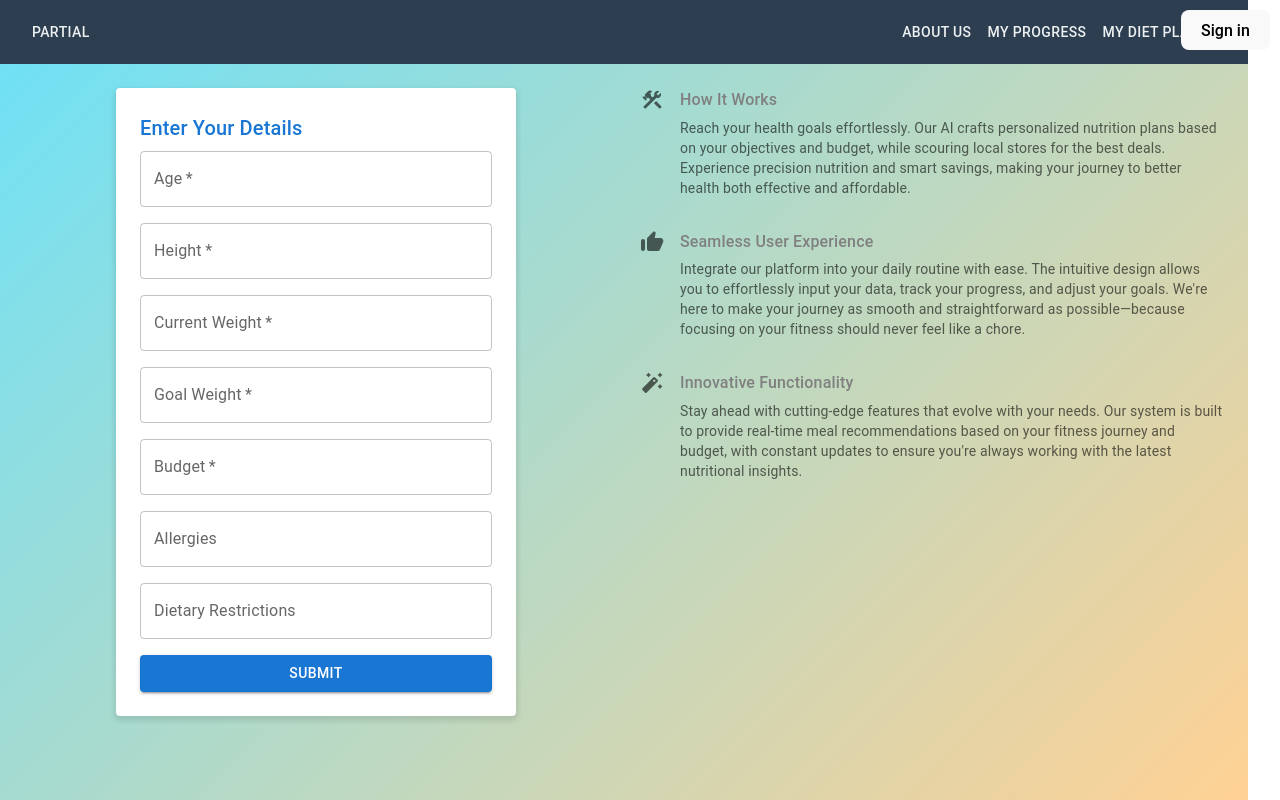
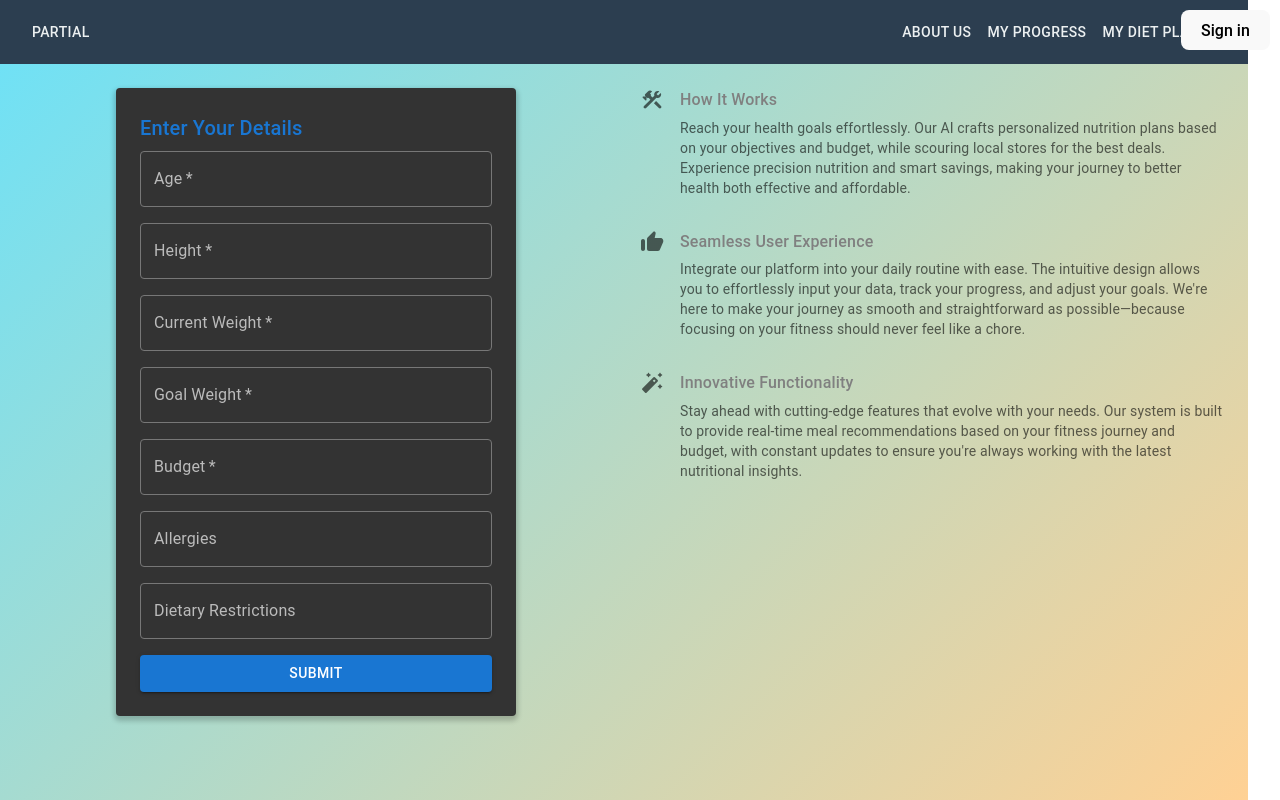
Before and after one commit to gus-droid/PARTIALJOBS, a React (Vite) app in the folder clerk-react/: page / in a window 1280 px wide. Built offline with nearby package versions, Linux system fonts and the light colour scheme; no server answers; the HTML template or start-up script is replaced by a standard one.

Commit message:
Updated Form & MyProgress

```diff
--- a/clerk-react/src/FormPage.tsx
+++ b/clerk-react/src/FormPage.tsx
@@ -7,7 +7,6 @@ import AutoFixHighRoundedIcon from '@mui/icons-material/AutoFixHighRounded';
 import axios from 'axios';
 
 // Our website Information Section
-// TODO: Delete info and add a title and catchprase underneath
 const items = [
     {
         icon: <ConstructionRoundedIcon sx={{ color: 'text.secondary' }} />,
@@ -69,14 +68,13 @@ const FormPage = () => {
         }
       };
 
-
     return (
         <Box sx={{ display: 'flex', flexDirection: 'column', minHeight: '100vh', color: "gray" }}>
             <CssBaseline />
             <AppBar position="static" elevation={0} sx={{ bgcolor: '#2c3e50' }}>
                 <Toolbar>
                     <Typography variant="h6" component="div" sx={{ flexGrow: 1, color: '#ecf0f1' }}>
-                    <Button color="inherit" href="/" sx={{ color: '#ecf0f1' }}>Partial</Button>
+                        <Button color="inherit" href="/" sx={{ color: '#ecf0f1' }}>Partial</Button>
                     </Typography>
                     <Box sx={{ mr: 2 }}>
                         <Button color="inherit" component={Link} to="/about" sx={{ color: '#ecf0f1' }}>About Us</Button>
@@ -121,8 +119,9 @@ const FormPage = () => {
                                 maxWidth: 400,
                                 padding: 3,
                                 borderRadius: 1,
-                                boxShadow: '0 3px 5px 2px rgba(0, 0, 0, .1)',
-                                bgcolor: 'background.paper',
+                                boxShadow: '0 3px 5px 2px rgba(0, 0, 0, .2)',  // Updated shadow
+                                bgcolor: '#333',  // Dark background for form
+                                color: '#fff',  // White text color for form
                             }}
                             noValidate
                             autoComplete="off"
@@ -140,7 +139,7 @@ const FormPage = () => {
                                     value={formData[field]}
                                     onChange={handleChange}
                                     required={['age', 'height', 'currentWeight', 'goalWeight', 'budget'].includes(field)}
-                                    sx={{ mb: 2 }}
+                                    sx={{ mb: 2, input: { color: '#fff' }, label: { color: '#bbb' }, '& .MuiOutlinedInput-root': { '& fieldset': { borderColor: '#777' }, '&:hover fieldset': { borderColor: '#fff' } } }}  // Dark input styling
                                 />
                             ))}
                             <Button type="submit" variant="contained" color="primary">
--- a/clerk-react/src/MyProgress.tsx
+++ b/clerk-react/src/MyProgress.tsx
@@ -94,7 +94,7 @@ const MyProgress: React.FC = () => {
         <Box sx={{ marginBottom: 5 }}>
           <Typography variant="h6" gutterBottom>
             General Takeaways:
-            <Typography>
+            <Typography align="center">
               Based on your weight goals, our ai predicts this is how your weight might change if you stick to the nutritioal plan tailored for you.
             </Typography>
           </Typography>
@@ -111,7 +111,7 @@ const MyProgress: React.FC = () => {
         <Box sx={{ marginBottom: 5 }}>
           <Typography variant="h6" gutterBottom>
             General Takeaways:
-            <Typography>
+            <Typography align="center">
               Based on your budget, we estimate that on average you would be saving more than $12 weekly than if you were to not use the AI nutritional plan.
             </Typography>
           </Typography>
```
